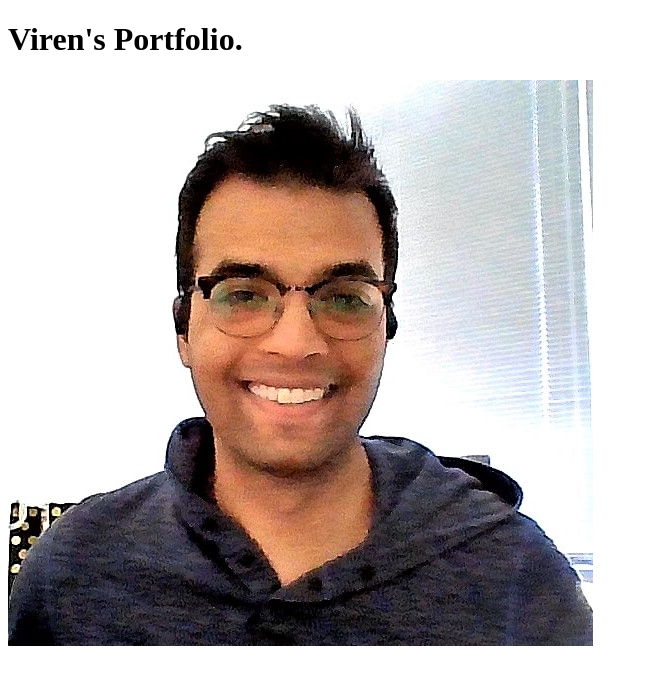
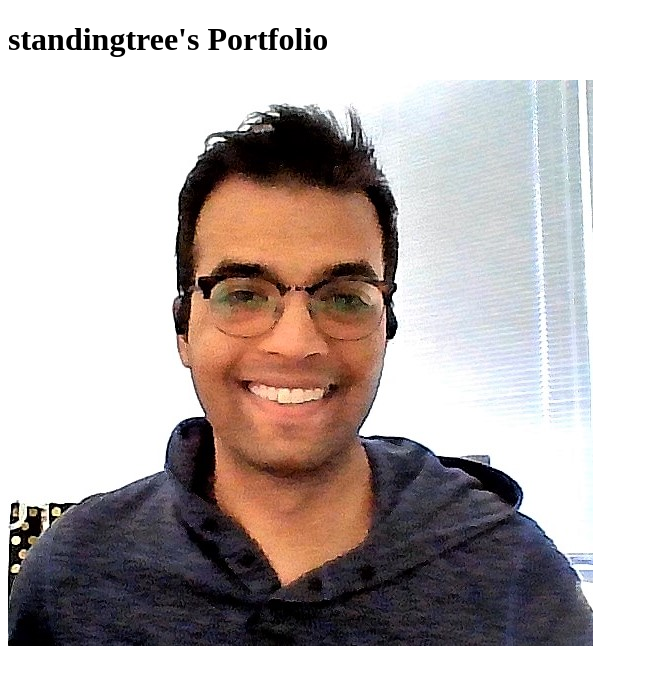
Before and after one commit to standingtree/standingtree.github.io, a plain HTML site: page index.html in a window 1280 px wide. Shown: the whole page, without its empty margins (0-648 px from the left). Drawn offline with Linux system fonts and the light colour scheme.

Commit message:
updated text

```diff
--- a/index.html
+++ b/index.html
@@ -1,5 +1,5 @@
 <!doctype html>
 <html>
-	<h1>Viren's Portfolio.</h1>
+	<h1>standingtree's Portfolio</h1>
 	<img src="./profile_pic.jpg"/>
 </html>
```
